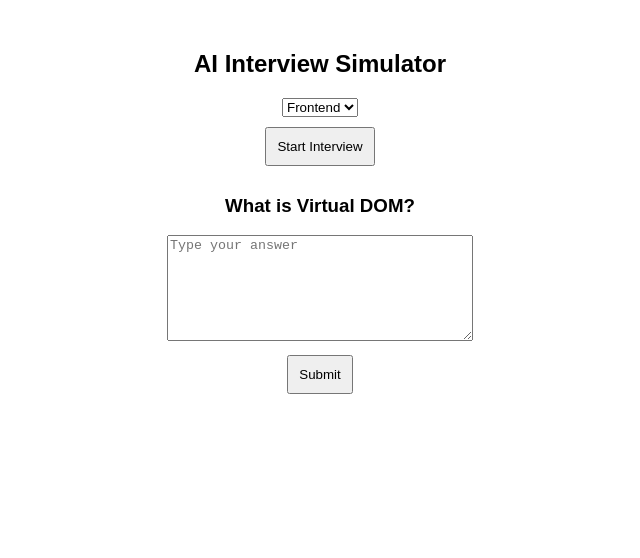
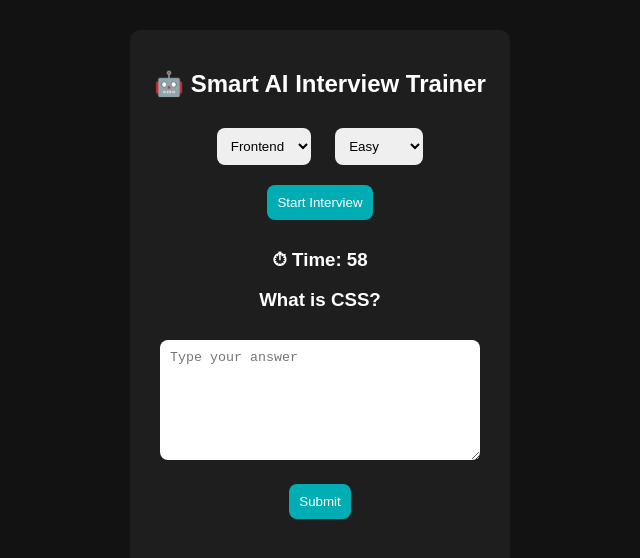
Before and after one commit to 24a31a4385/ai-interview-simulator, a plain HTML site: page index.html in a window 1280 px wide. Both pictures are taken after a click on the button "Start Interview". Shown: the whole page, without its empty margins (320-960 px from the left). Drawn offline with Linux system fonts and the light colour scheme.

Commit message:
Revamp AI Interview Simulator to Smart AI Trainer

```diff
--- a/index.html
+++ b/index.html
@@ -1,16 +1,51 @@
 <!DOCTYPE html>
 <html>
 <head>
-  <title>AI Interview Simulator</title>
+  <title>Smart AI Interview Trainer</title>
   <style>
-    body { font-family: Arial; text-align: center; margin-top: 50px; }
-    textarea { width: 300px; height: 100px; }
-    button { padding: 10px; margin: 10px; }
+    body {
+      font-family: Arial;
+      text-align: center;
+      margin-top: 30px;
+      background: #121212;
+      color: white;
+    }
+
+    select, textarea, button {
+      margin: 10px;
+      padding: 10px;
+      border-radius: 8px;
+      border: none;
+    }
+
+    textarea {
+      width: 300px;
+      height: 100px;
+    }
+
+    button {
+      background: #00adb5;
+      color: white;
+      cursor: pointer;
+    }
+
+    button:hover {
+      background: #007b80;
+    }
+
+    .card {
+      background: #1e1e1e;
+      padding: 20px;
+      border-radius: 10px;
+      display: inline-block;
+    }
   </style>
 </head>
+
 <body>
 
-<h2>AI Interview Simulator</h2>
+<div class="card">
+<h2>🤖 Smart AI Interview Trainer</h2>
 
 <select id="role">
   <option value="frontend">Frontend</option>
@@ -18,54 +53,101 @@
   <option value="hr">HR</option>
 </select>
 
+<select id="difficulty">
+  <option value="easy">Easy</option>
+  <option value="medium">Medium</option>
+  <option value="hard">Hard</option>
+</select>
+
 <br>
-<button onclick="getQuestion()">Start Interview</button>
+
+<button onclick="startInterview()">Start Interview</button>
+
+<h3 id="timer">⏱ Time: 60</h3>
 
 <h3 id="question"></h3>
 
 <textarea id="answer" placeholder="Type your answer"></textarea>
 
 <br>
+
 <button onclick="submitAnswer()">Submit</button>
 
 <h3 id="result"></h3>
+<h3 id="scoreTotal"></h3>
+</div>
 
 <script>
+let currentQuestion = "";
+let timeLeft = 60;
+let timer;
+let totalScore = 0;
+let questionCount = 0;
+
 const questions = {
-  frontend: [
-    "What is React?",
-    "Explain useState hook",
-    "What is Virtual DOM?"
-  ],
-  backend: [
-    "What is Node.js?",
-    "Explain REST API",
-    "What is middleware?"
-  ],
-  hr: [
-    "Tell me about yourself",
-    "Why should we hire you?",
-    "What are your strengths?"
-  ]
+  frontend: {
+    easy: ["What is HTML?", "What is CSS?"],
+    medium: ["Explain React hooks", "What is Virtual DOM?"],
+    hard: ["Explain React lifecycle deeply"]
+  },
+  backend: {
+    easy: ["What is Node.js?"],
+    medium: ["Explain REST API"],
+    hard: ["Explain authentication & JWT"]
+  },
+  hr: {
+    easy: ["Tell me about yourself"],
+    medium: ["Why should we hire you?"],
+    hard: ["Describe a failure situation"]
+  }
 };
 
-function getQuestion() {
+function startInterview() {
   const role = document.getElementById("role").value;
-  const list = questions[role];
-  const random = list[Math.floor(Math.random() * list.length)];
-  document.getElementById("question").innerText = random;
+  const level = document.getElementById("difficulty").value;
+
+  const list = questions[role][level];
+  currentQuestion = list[Math.floor(Math.random() * list.length)];
+
+  document.getElementById("question").innerText = currentQuestion;
+
+  startTimer();
+}
+
+function startTimer() {
+  timeLeft = 60;
+  clearInterval(timer);
+
+  timer = setInterval(() => {
+    timeLeft--;
+    document.getElementById("timer").innerText = "⏱ Time: " + timeLeft;
+
+    if (timeLeft <= 0) {
+      clearInterval(timer);
+      alert("Time's up!");
+    }
+  }, 1000);
 }
 
 function submitAnswer() {
+  clearInterval(timer);
+
   const answer = document.getElementById("answer").value;
 
   let score = 5;
-  if (answer.length > 50) score = 9;
-  else if (answer.length > 20) score = 7;
+  if (answer.length > 80) score = 10;
+  else if (answer.length > 40) score = 8;
+
+  totalScore += score;
+  questionCount++;
 
   document.getElementById("result").innerText =
-    "Score: " + score +
-    (score > 7 ? " | Good 👍" : " | Improve answer");
+    "Score: " + score + (score >= 8 ? " | Excellent 🔥" : " | Improve");
+
+  document.getElementById("scoreTotal").innerText =
+    "Total Score: " + totalScore + " / " + (questionCount * 10);
+
+  document.getElementById("answer").value = "";
 }
 </script>
 
```
